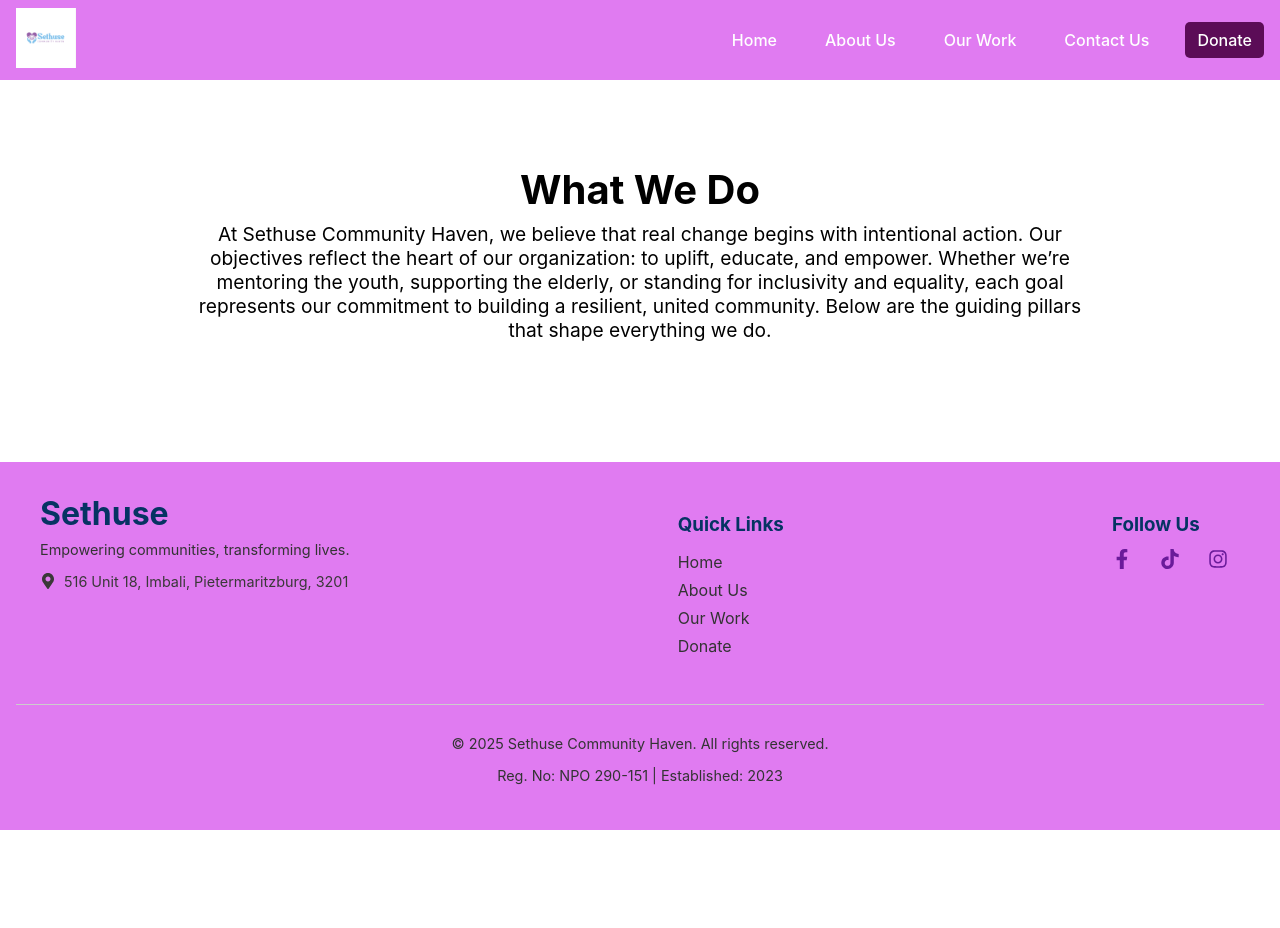
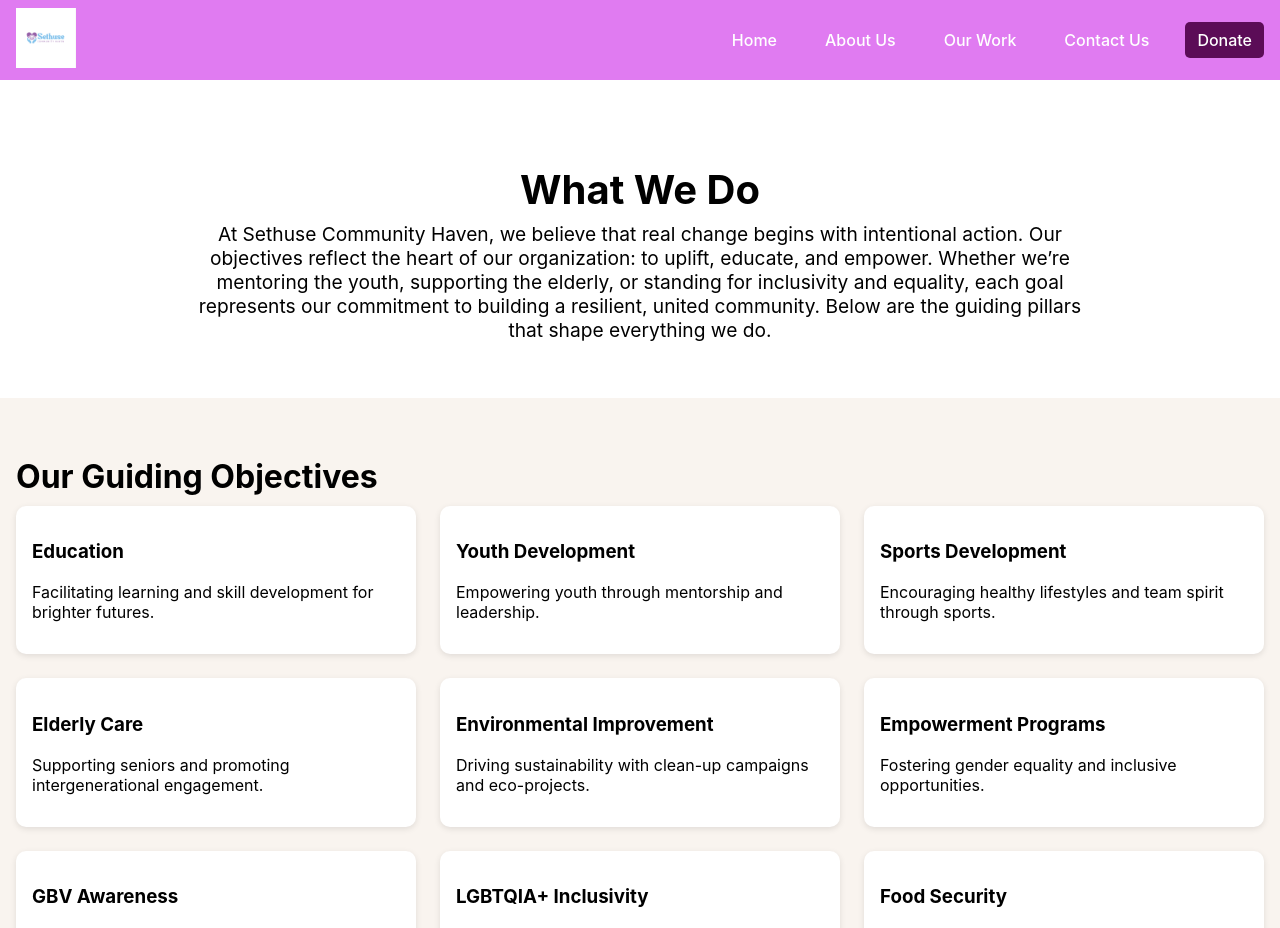
Before and after one commit to SmaSema/sethuse-website, a React (Create React App) app: page /work in a window 1280 px wide. Shown: the top 928 px of the page. Before the commit the page ends 830 px from the top, so only its background shows below. Built offline with nearby package versions, Linux system fonts and the light colour scheme.

Commit message:
37th  commit

```diff
--- /dev/null
+++ b/src/components/OurWork_page/ObjectivesSection.css
@@ -0,0 +1,20 @@
+.objectives {
+  padding: 2rem 1rem;
+  background-color: #f9f4ef;
+}
+
+.objectives-grid {
+  display: grid;
+  grid-template-columns: repeat(3, 1fr); /* Limit to 3 cards per row */
+  gap: 1.5rem;
+}
+.objective-card {
+  padding: 1rem;
+  background-color: white;
+  border-radius: 10px;
+  box-shadow: 0 2px 6px rgba(0,0,0,0.1);
+  transition: transform 0.3s ease;
+}
+.objective-card:hover {
+  transform: translateY(-4px);
+}
--- /dev/null
+++ b/src/components/OurWork_page/ObjectivesSection.js
@@ -0,0 +1,30 @@
+import React from "react";
+import '../OurWork_page/ObjectivesSection.css'
+
+const objectives = [
+  { title: "Education", description: "Facilitating learning and skill development for brighter futures." },
+  { title: "Youth Development", description: "Empowering youth through mentorship and leadership." },
+  { title: "Sports Development", description: "Encouraging healthy lifestyles and team spirit through sports." },
+  { title: "Elderly Care", description: "Supporting seniors and promoting intergenerational engagement." },
+  { title: "Environmental Improvement", description: "Driving sustainability with clean-up campaigns and eco-projects." },
+  { title: "Empowerment Programs", description: "Fostering gender equality and inclusive opportunities." },
+  { title: "GBV Awareness", description: "Creating safer communities by addressing gender-based violence." },
+  { title: "LGBTQIA+ Inclusivity", description: "Celebrating and supporting diverse identities." },
+  { title: "Food Security", description: "Ensuring access to nutritious food through gardens and education." },
+];
+
+export default function ObjectivesSection() {
+  return (
+    <section className="objectives">
+      <h2>Our Guiding Objectives</h2>
+      <div className="objectives-grid">
+        {objectives.map((obj, index) => (
+          <div key={index} className="objective-card">
+            <h3>{obj.title}</h3>
+            <p>{obj.description}</p>
+          </div>
+        ))}
+      </div>
+    </section>
+  );
+}
--- a/src/pages/OurWork.js
+++ b/src/pages/OurWork.js
@@ -1,10 +1,12 @@
 // src/pages/Work.js
 import React from 'react';
 import HeroWork from '../components/OurWork_page/HeroWork';
+import ObjectivesSection from '../components/OurWork_page/ObjectivesSection';
 const OurWork = () => {
   return (
     <>
       <HeroWork />
+      <ObjectivesSection />
     </>
   );
 };
```
